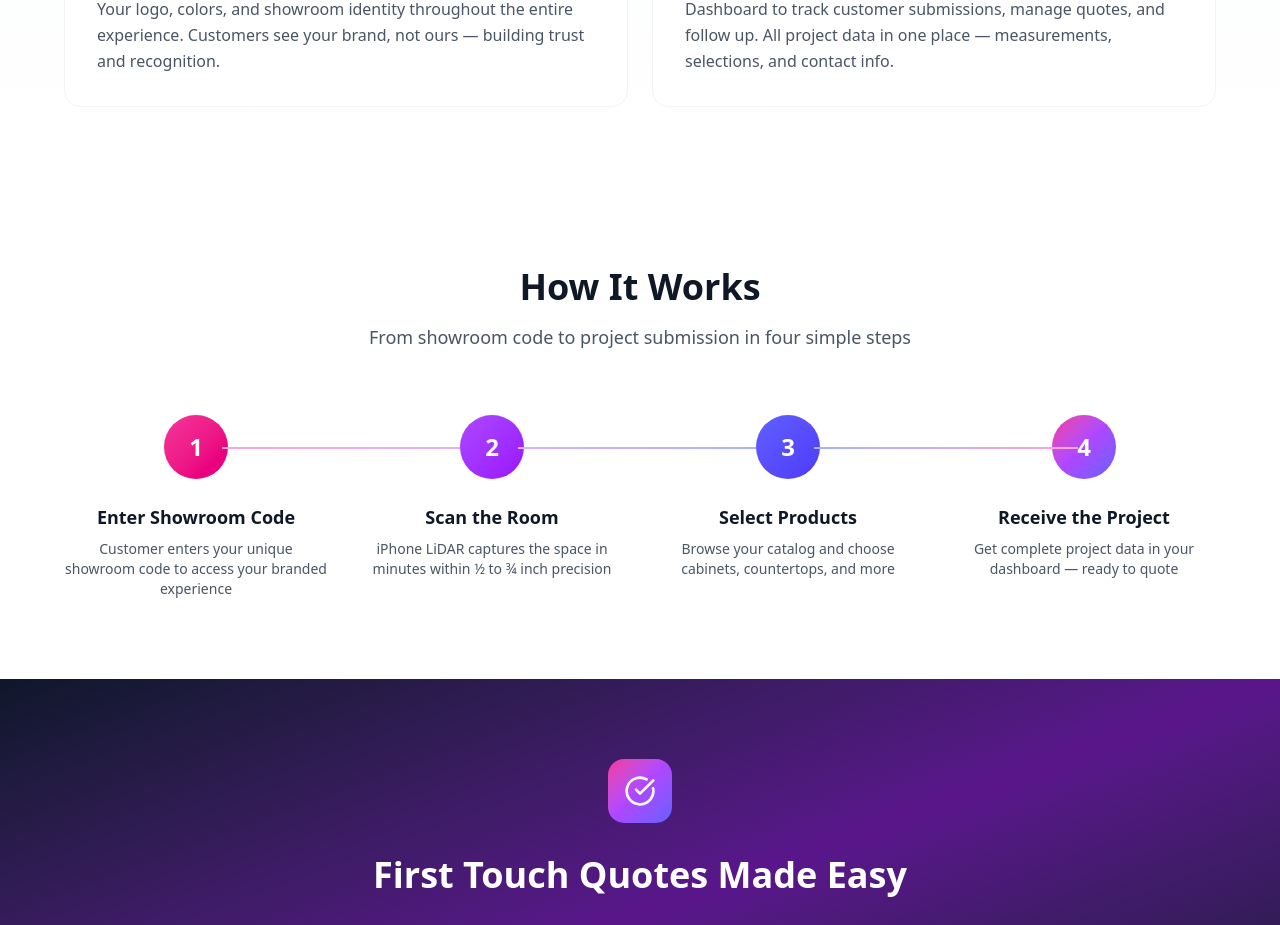
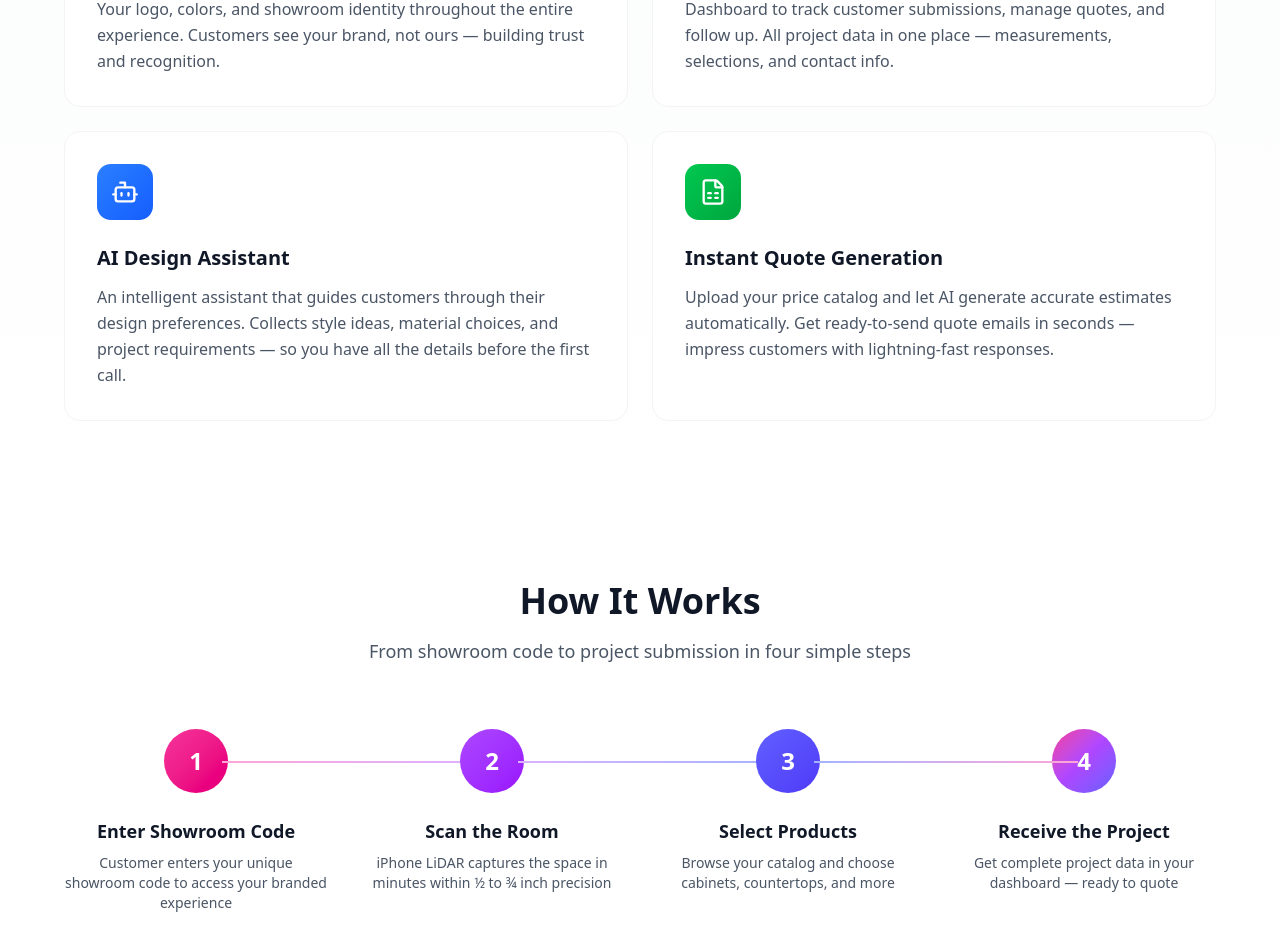
Before and after one commit to akifkavukcuogullari-lab/CabinetScan, a Next.js app in the folder dashboard/: page /intro in a window 1280 px wide. Shown: the part 1720-2645 px from the top of the page. Built offline with nearby package versions, Linux system fonts and the light colour scheme.

Commit message:
latest fix

```diff
--- a/dashboard/src/app/(auth)/intro/page.tsx
+++ b/dashboard/src/app/(auth)/intro/page.tsx
@@ -9,6 +9,8 @@ import {
   Mail,
   Smartphone,
   Monitor,
+  Bot,
+  FileSpreadsheet,
 } from "lucide-react";
 
 export default function IntroPage() {
@@ -204,6 +206,30 @@ export default function IntroPage() {
                 All project data in one place — measurements, selections, and contact info.
               </p>
             </div>
+
+            {/* Feature 5 - AI Design Assistant */}
+            <div className="group p-8 bg-white rounded-2xl border border-gray-100 hover:border-blue-200 hover:shadow-xl hover:shadow-blue-500/5 transition-all">
+              <div className="w-14 h-14 rounded-xl bg-gradient-to-br from-blue-500 to-blue-600 flex items-center justify-center mb-6">
+                <Bot className="w-7 h-7 text-white" />
+              </div>
+              <h3 className="text-xl font-semibold text-gray-900 mb-3">AI Design Assistant</h3>
+              <p className="text-gray-600 leading-relaxed">
+                An intelligent assistant that guides customers through their design preferences.
+                Collects style ideas, material choices, and project requirements — so you have all the details before the first call.
+              </p>
+            </div>
+
+            {/* Feature 6 - Price Catalog & Instant Quotes */}
+            <div className="group p-8 bg-white rounded-2xl border border-gray-100 hover:border-green-200 hover:shadow-xl hover:shadow-green-500/5 transition-all">
+              <div className="w-14 h-14 rounded-xl bg-gradient-to-br from-green-500 to-green-600 flex items-center justify-center mb-6">
+                <FileSpreadsheet className="w-7 h-7 text-white" />
+              </div>
+              <h3 className="text-xl font-semibold text-gray-900 mb-3">Instant Quote Generation</h3>
+              <p className="text-gray-600 leading-relaxed">
+                Upload your price catalog and let AI generate accurate estimates automatically.
+                Get ready-to-send quote emails in seconds — impress customers with lightning-fast responses.
+              </p>
+            </div>
           </div>
         </div>
       </section>
--- a/dashboard/src/app/(dashboard)/showroom/projects/[id]/page.tsx
+++ b/dashboard/src/app/(dashboard)/showroom/projects/[id]/page.tsx
@@ -335,7 +335,17 @@ export default async function ProjectDetailPage({ params }: ProjectDetailPagePro
     // Delete files from storage (scans bucket)
     if (storagePaths.length > 0) {
       const pathsOnly = storagePaths.map(p => p.replace('scans/', ''))
-      await supabase.storage.from('scans').remove(pathsOnly)
+      console.log(`[DELETE PROJECT] Attempting to delete ${pathsOnly.length} files from storage:`, pathsOnly)
+
+      const { data: deleteResult, error: storageError } = await supabase.storage.from('scans').remove(pathsOnly)
+
+      if (storageError) {
+        console.error('[DELETE PROJECT] Storage delete error:', storageError)
+        // Continue with database deletion even if storage fails
+        // The files may need manual cleanup
+      } else {
+        console.log(`[DELETE PROJECT] Successfully deleted ${deleteResult?.length || 0} files from storage`)
+      }
     }
 
     // Delete related database records (cascade should handle most, but be explicit)
```
Also changed, not shown: 2 other files (tests, documents, lock files or other folders).
